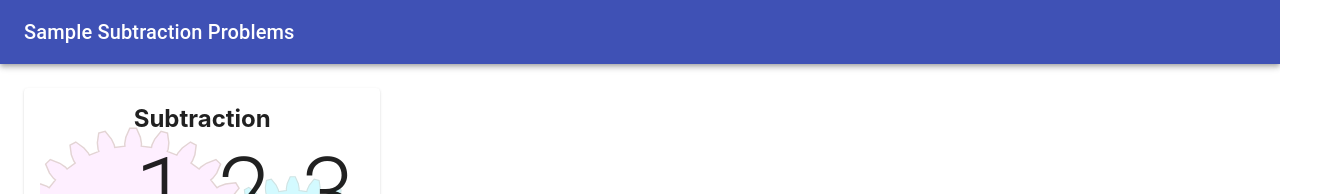
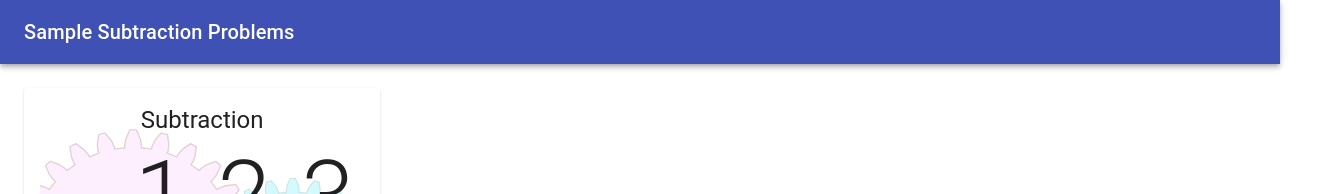
Before and after one commit to smoointeractive/isopod, a React (Create React App) app: page / in a window 1280 px wide. Shown: the top 194 px of the page, 1320 px wide, since content can reach past the window. Built offline with nearby package versions, Linux system fonts and the light colour scheme.

Commit message:
Setup event binding and event handler for Hundreds button onClick handler. Resolve console warnings regarding invalid property values.

```diff
--- a/src/components/MathCard.jsx
+++ b/src/components/MathCard.jsx
@@ -17,7 +17,7 @@ import { EntypoCircleWithMinus } from "react-entypo";
 
 const customStyles = makeStyles({
   root: {
-    backgroundColor: "#FDAADF",
+    // backgroundColor: "#FDAADF",
     height: "3rem",
     width: "3rem",
     marginTop: ".5rem",
@@ -47,17 +47,26 @@ class MathCard extends React.Component {
       diffT: "2",
       diffO: "3",
     };
+
+    this.onClickHundredsButtonHandler = this.onClickHundredsButtonHandler.bind(
+      this
+    );
   }
+
+  // event handlers
+  onClickHundredsButtonHandler = () => {
+    console.log("Hundreds Button has been clicked.");
+  };
 
   render() {
     return (
       <div>
-        <Grid container spacing={24} style={{ padding: 24 }}>
+        <Grid container spacing={10} style={{ padding: 24 }}>
           <Grid item>
             <Card>
-              <CardContent display="flex" justifyContent="center">
+              <CardContent display="flex">
                 <CardMedia style={{}} title="Subtraction" image={Logo}>
-                  <Typography gutterBottom variant="headline" component="h2">
+                  <Typography gutterBottom variant="h5">
                     Subtraction
                   </Typography>
                   <Grid container spacing={1}>
@@ -91,7 +100,7 @@ class MathCard extends React.Component {
                       <Grid container direction="row">
                         <Grid item xs={3}>
                           <Box
-                            backgroundColor="#FFDD21"
+                            // backgroundColor="#FFDD21"
                             height="80px"
                             width="80px"
                             display="flex"
@@ -158,7 +167,11 @@ class MathCard extends React.Component {
                 </CardMedia>
               </CardContent>
               <CardActions display="flex">
-                <Button size="large" color="primary">
+                <Button
+                  size="large"
+                  color="primary"
+                  onClick={this.onClickHundredsButtonHandler}
+                >
                   Hundreds
                 </Button>
                 <Button size="large" color="primary">
```
Also changed, not shown: 1 other file (tests, documents, lock files or other folders).
